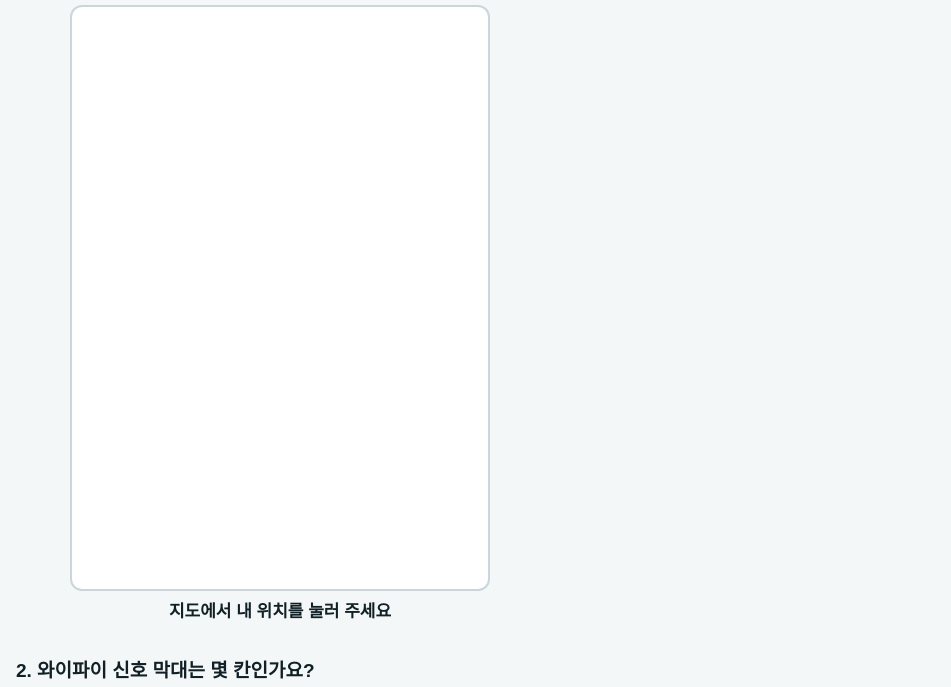
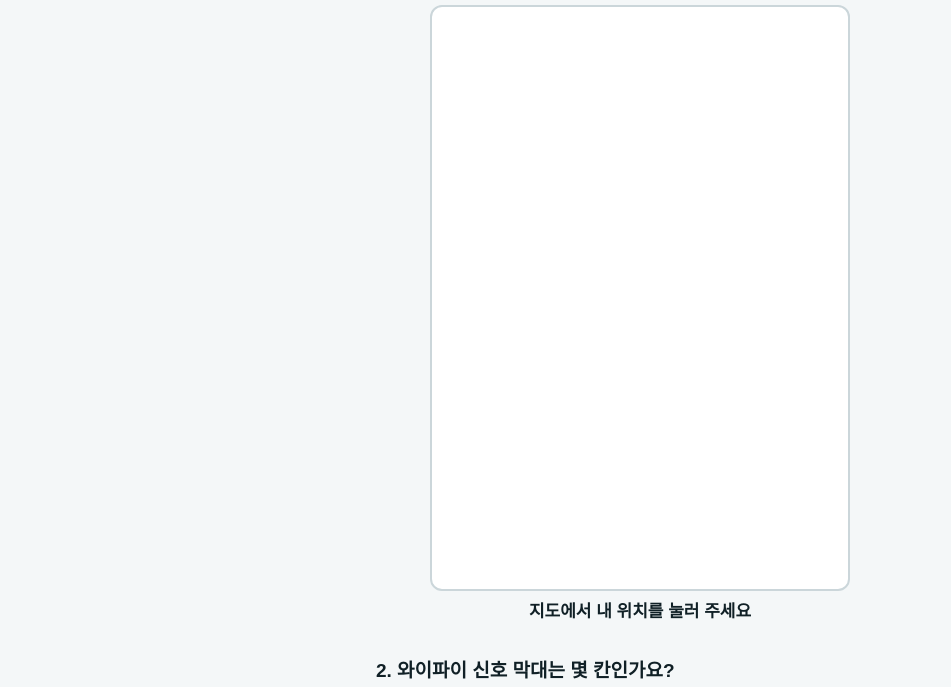
Before and after one commit to sumilee-phd/wifi-tamjung, a plain HTML site: page app/static/phone.html in a window 1280 px wide. Shown: the part 94-781 px from the top of the page, without its empty margins (0-951 px from the left). Drawn offline with Linux system fonts and the light colour scheme; no server answers.

Commit message:
탐정 폰 페이지 가운데 정렬 수정
Co-Authored-By: Claude Opus 5.5 <noreply@anthropic.com>

```diff
--- a/app/static/phone.html
+++ b/app/static/phone.html
@@ -9,8 +9,7 @@
   * { box-sizing: border-box; }
   [hidden] { display: none !important; }
   html { background: var(--bg); }
-  body { max-width: 560px; margin: 0 auto; }
-  body { margin: 0; background: var(--bg); color: var(--ink); font-family: "Apple SD Gothic Neo", "Malgun Gothic", "Noto Sans KR", sans-serif;
+  body { margin: 0 auto; max-width: 560px; background: var(--bg); color: var(--ink); font-family: "Apple SD Gothic Neo", "Malgun Gothic", "Noto Sans KR", sans-serif;
          padding: calc(env(safe-area-inset-top, 0px) + 14px) 16px calc(env(safe-area-inset-bottom, 0px) + 24px); display: flex; flex-direction: column; gap: 16px; }
   header { display: flex; justify-content: space-between; align-items: center; }
   header b { font-size: 22px; }
```
